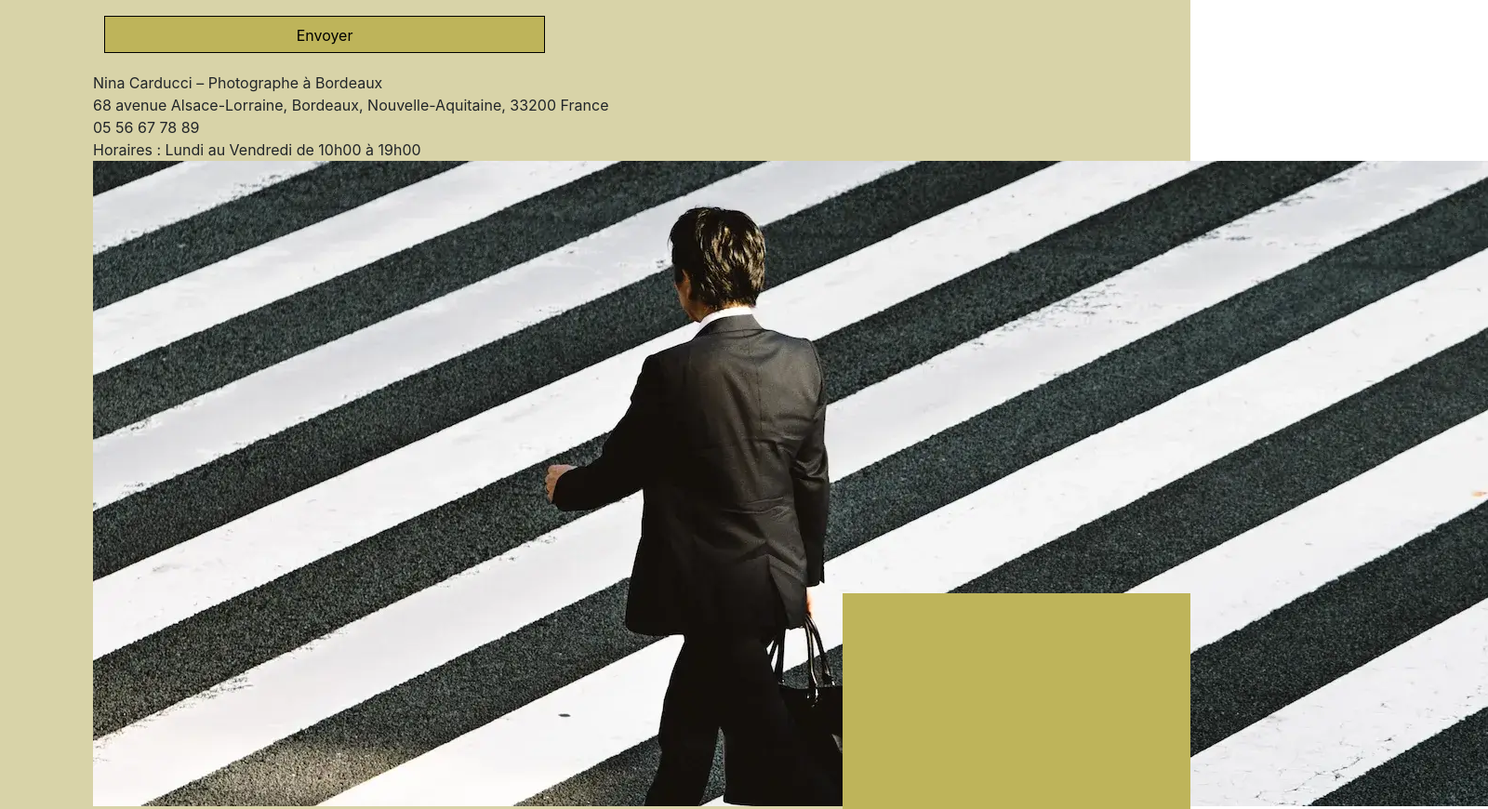
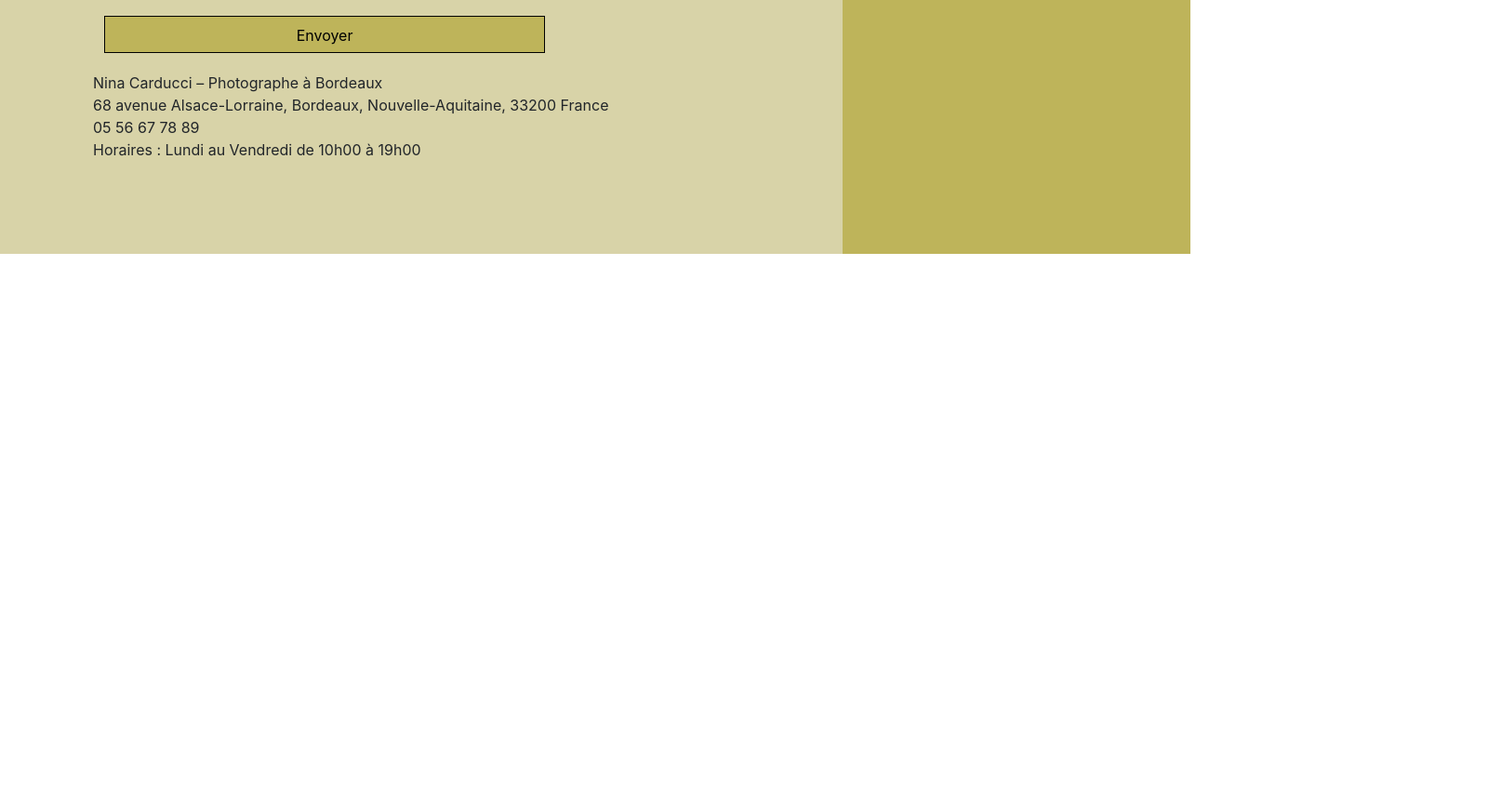
Before and after one commit to Gaudou-Noemie/Nina-Carducci, a plain HTML site: page index.html in a window 1280 px wide. Shown: the part 4554-5424 px from the top of the page at 93% size, 1600 px wide, since content can reach past the window. After the commit the page ends 4827 px from the top, so only its background shows below. Drawn offline with nearby package versions, Linux system fonts and the light colour scheme; a web font is replaced by a local one.

Commit message:
Changement sur le schema.org

```diff
--- a/index.html
+++ b/index.html
@@ -181,7 +181,7 @@
 		<div>Horaires :
 			<meta itemprop="openingHours" content="Mo-Fr 10:00-19:00" />
 			<span>Lundi au Vendredi de 10h00 à 19h00</span>
-			<img itemprop="image" src="./assets/images/slider/ryoji-iwata-wUZjnOv7t0g-unsplash.webp" alt="Nina Carducci - Photographe à Bordeaux" />
+			<img itemprop="image" src="./assets/images/slider/ryoji-iwata-wUZjnOv7t0g-unsplash.webp" alt="Nina Carducci - Photographe à Bordeaux"  style="display:none;" />
 		</div>
 	</div>
 </footer>
```
